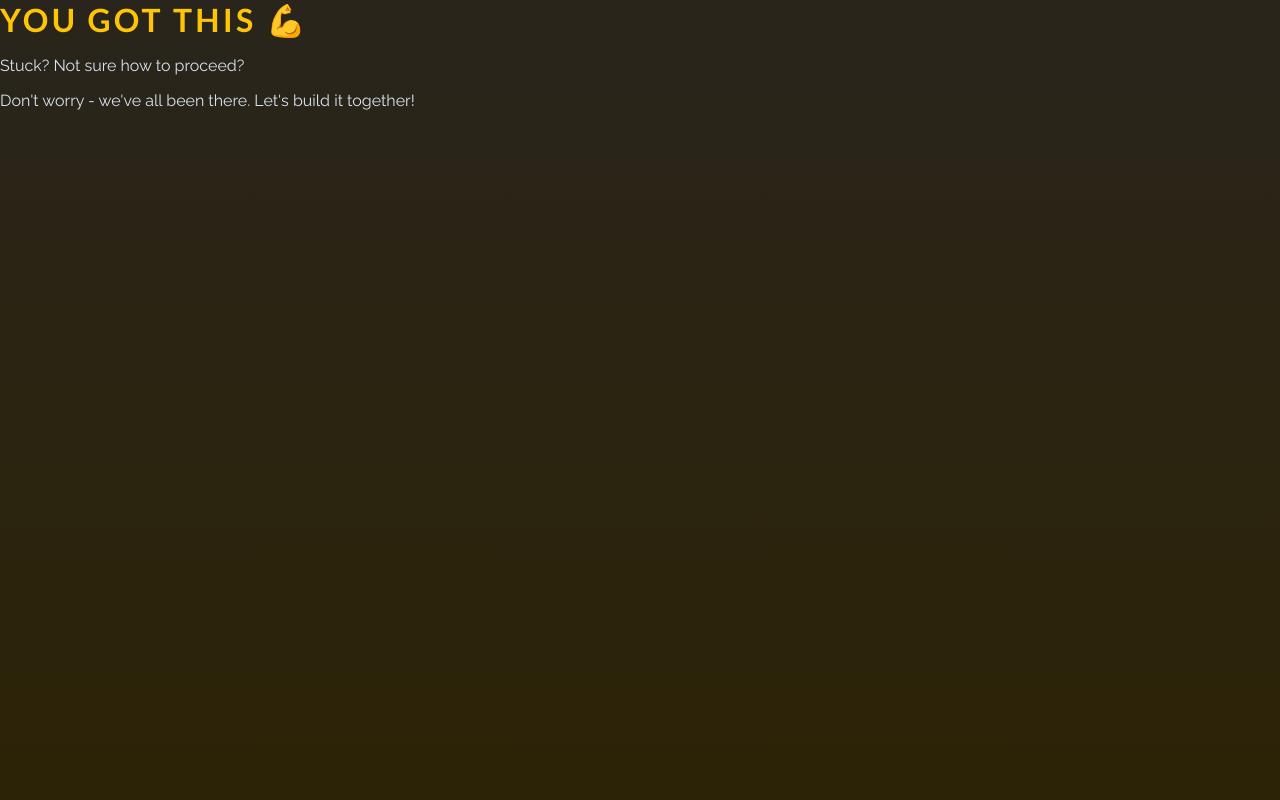
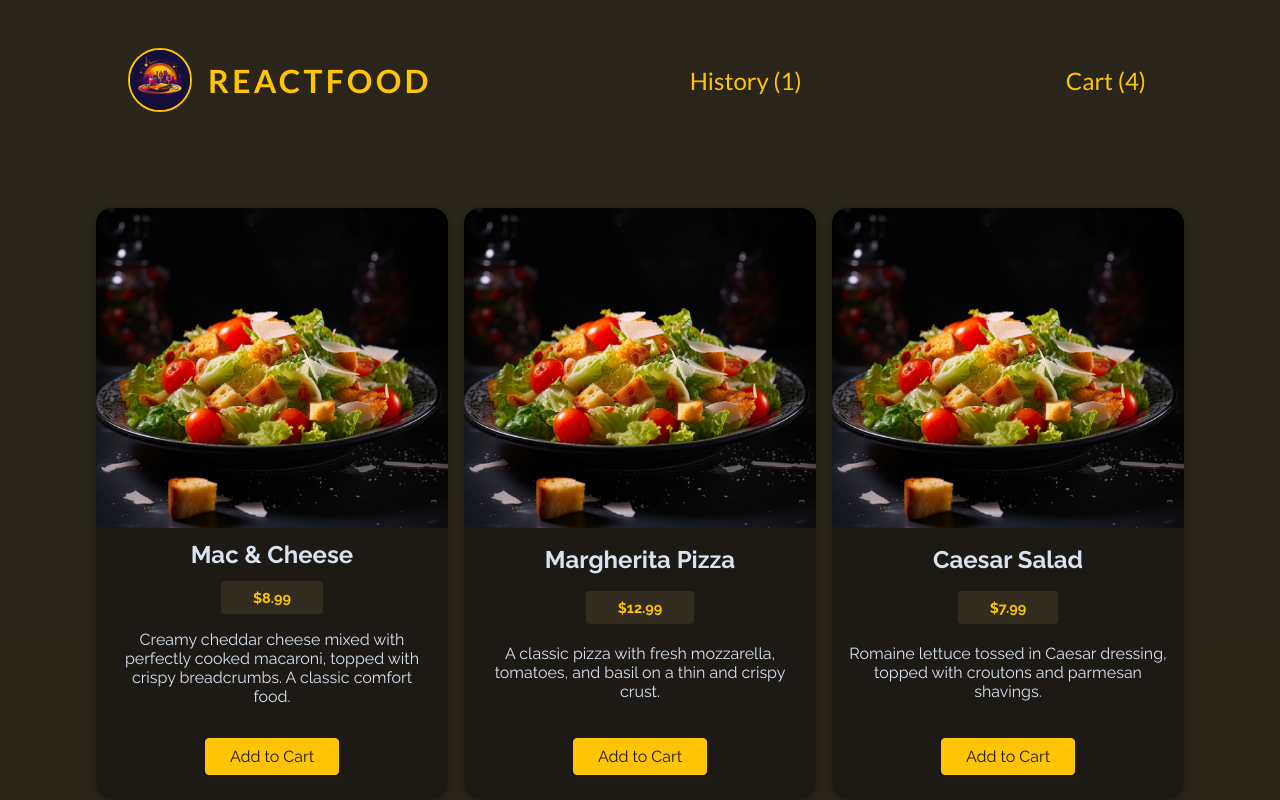
Before and after one commit to elperez365/foodOrderApp, a React (Vite) app: page / in a window 1280 px wide. Shown: the top 800 px of the page. Built offline with nearby package versions, Linux system fonts and the light colour scheme.

Commit message:
init scaffolding html & css

```diff
--- a/src/App.jsx
+++ b/src/App.jsx
@@ -1,9 +1,13 @@
+import Header from "./layout/Header";
+import Meals from "./layout/Meals";
+
 function App() {
   return (
     <>
-      <h1>You got this 💪</h1>
-      <p>Stuck? Not sure how to proceed?</p>
-      <p>Don't worry - we've all been there. Let's build it together!</p>
+      <main>
+        <Header />
+        <Meals />
+      </main>
     </>
   );
 }
--- /dev/null
+++ b/src/appoggio/meals.js
@@ -0,0 +1,162 @@
+export default [
+  {
+    id: "m1",
+    name: "Mac & Cheese",
+    price: "8.99",
+    description:
+      "Creamy cheddar cheese mixed with perfectly cooked macaroni, topped with crispy breadcrumbs. A classic comfort food.",
+    image: "images/mac-and-cheese.jpg",
+  },
+  {
+    id: "m2",
+    name: "Margherita Pizza",
+    price: "12.99",
+    description:
+      "A classic pizza with fresh mozzarella, tomatoes, and basil on a thin and crispy crust.",
+    image: "images/margherita-pizza.jpg",
+  },
+  {
+    id: "m3",
+    name: "Caesar Salad",
+    price: "7.99",
+    description:
+      "Romaine lettuce tossed in Caesar dressing, topped with croutons and parmesan shavings.",
+    image: "images/caesar-salad.jpg",
+  },
+  {
+    id: "m4",
+    name: "Spaghetti Carbonara",
+    price: "10.99",
+    description:
+      "Al dente spaghetti with a creamy sauce made from egg yolk, pecorino cheese, pancetta, and pepper.",
+    image: "images/spaghetti-carbonara.jpg",
+  },
+  {
+    id: "m5",
+    name: "Veggie Burger",
+    price: "9.99",
+    description:
+      "A juicy veggie patty served on a whole grain bun with lettuce, tomato, and a tangy sauce.",
+    image: "images/veggie-burger.jpg",
+  },
+  {
+    id: "m6",
+    name: "Grilled Chicken Sandwich",
+    price: "10.99",
+    description:
+      "Tender grilled chicken breast with avocado, bacon, lettuce, and honey mustard on a toasted bun.",
+    image: "images/grilled-chicken-sandwich.jpg",
+  },
+  {
+    id: "m7",
+    name: "Steak Frites",
+    price: "17.99",
+    description:
+      "Succulent steak cooked to your preference, served with crispy golden fries and herb butter.",
+    image: "images/steak-frites.jpg",
+  },
+  {
+    id: "m8",
+    name: "Sushi Roll Platter",
+    price: "15.99",
+    description:
+      "An assortment of fresh sushi rolls including California, Spicy Tuna, and Eel Avocado.",
+    image: "images/sushi-roll-platter.jpg",
+  },
+  {
+    id: "m9",
+    name: "Chicken Curry",
+    price: "13.99",
+    description:
+      "Tender pieces of chicken simmered in a rich and aromatic curry sauce, served with basmati rice.",
+    image: "images/chicken-curry.jpg",
+  },
+  {
+    id: "m10",
+    name: "Vegan Buddha Bowl",
+    price: "11.99",
+    description:
+      "A hearty bowl filled with quinoa, roasted veggies, avocado, and a tahini dressing.",
+    image: "images/vegan-buddha-bowl.jpg",
+  },
+  {
+    id: "m11",
+    name: "Seafood Paella",
+    price: "19.99",
+    description:
+      "A Spanish delicacy filled with saffron-infused rice, shrimp, mussels, and chorizo.",
+    image: "images/seafood-paella.jpg",
+  },
+  {
+    id: "m12",
+    name: "Pancake Stack",
+    price: "8.99",
+    description:
+      "Fluffy pancakes stacked high, drizzled with maple syrup and topped with fresh berries.",
+    image: "images/pancake-stack.jpg",
+  },
+  {
+    id: "m13",
+    name: "Miso Ramen",
+    price: "12.99",
+    description:
+      "A warming bowl of ramen with miso broth, tender pork, soft-boiled egg, and green onions.",
+    image: "images/miso-ramen.jpg",
+  },
+  {
+    id: "m14",
+    name: "Beef Tacos",
+    price: "9.99",
+    description:
+      "Three soft tortillas filled with seasoned beef, fresh salsa, cheese, and sour cream.",
+    image: "images/beef-tacos.jpg",
+  },
+  {
+    id: "m15",
+    name: "Chocolate Brownie",
+    price: "5.99",
+    description:
+      "A rich and fudgy brownie, topped with a scoop of vanilla ice cream and chocolate sauce.",
+    image: "images/chocolate-brownie.jpg",
+  },
+  {
+    id: "m16",
+    name: "Lobster Bisque",
+    price: "14.99",
+    description:
+      "A creamy soup made from lobster stock, aromatic vegetables, and a touch of brandy.",
+    image: "images/lobster-bisque.jpg",
+  },
+  {
+    id: "m17",
+    name: "Mushroom Risotto",
+    price: "13.99",
+    description:
+      "Creamy Arborio rice cooked with a medley of wild mushrooms and finished with parmesan.",
+    image: "images/mushroom-risotto.jpg",
+  },
+  {
+    id: "m18",
+    name: "Eggplant Parmesan",
+    price: "11.99",
+    description:
+      "Layers of breaded eggplant, marinara sauce, and melted mozzarella and parmesan cheeses.",
+    image: "images/eggplant-parmesan.jpg",
+  },
+  {
+    id: "m19",
+    name: "Lemon Cheesecake",
+    price: "6.99",
+    description:
+      "A creamy cheesecake with a tangy lemon flavor, served on a crumbly biscuit base.",
+    image: "images/lemon-cheesecake.jpg",
+  },
+  {
+    id: "m20",
+    name: "Falafel Wrap",
+    price: "8.99",
+    description:
+      "Crispy falafels wrapped in a warm pita with lettuce, tomatoes, and a tahini sauce.",
+    image: "images/falafel-wrap.jpg",
+  },
+];
--- /dev/null
+++ b/src/components/CartItem.jsx
@@ -0,0 +1,21 @@
+const defaultItem = {
+  id: "1",
+  name: "ProductName",
+  price: 8.99,
+  quantity: 1,
+};
+
+export default function CartItem({ item = defaultItem }) {
+  return (
+    <li className="cart-item">
+      <p>
+        {item.name} - {item.quantity} x ${item.price}
+      </p>
+      <div className="cart-item-actions">
+        <button>-</button>
+        <span>{item.quantity}</span>
+        <button>+</button>
+      </div>
+    </li>
+  );
+}
--- /dev/null
+++ b/src/components/MealCard.jsx
@@ -0,0 +1,20 @@
+import Button from "../reusable/Button";
+
+export default function MealCard({ title, price, description, image }) {
+  return (
+    <section className="meal-item">
+      <article>
+        <img src={image} alt={title} />
+        <h3>{title}</h3>
+        <div>
+          <span className="meal-item-price">${price}</span>
+        </div>
+
+        <p className="meal-item-description">{description}</p>
+        <p className="meal-item-actions">
+          <Button>Add to Cart</Button>
+        </p>
+      </article>
+    </section>
+  );
+}
--- /dev/null
+++ b/src/layout/Cart.jsx
@@ -0,0 +1,24 @@
+import CartItem from "../components/CartItem";
+import Modal from "../modals/Modal";
+import Button from "../reusable/Button";
+
+export default function Cart({ isOpen, onClose }) {
+  return (
+    <Modal isOpen={isOpen} onClose={onClose}>
+      <h2>Your Cart</h2>
+      <ul>
+        <CartItem />
+        <CartItem />
+        <CartItem />
+        <CartItem />
+      </ul>
+      <p className="cart-total">Total: $35.96</p>
+      <div className="modal-actions">
+        <Button className="text-button" onClick={() => onClose()}>
+          Close
+        </Button>
+        <Button>Go to Checkout</Button>
+      </div>
+    </Modal>
+  );
+}
--- /dev/null
+++ b/src/layout/Header.jsx
@@ -0,0 +1,44 @@
+import { useState } from "react";
+import logo from "../assets/logo.jpg";
+
+import Button from "../reusable/Button";
+import Cart from "./Cart";
+import History from "./History";
+
+export default function Header() {
+  const [isOpen, setIsOpen] = useState({ cart: false, history: false });
+
+  const handleOpen = (modalName, action) => {
+    const actions = {
+      OPEN: true,
+      CLOSE: false,
+    };
+    setIsOpen((prev) => ({ ...prev, [modalName]: actions[action] }));
+  };
+
+  return (
+    <header id="main-header">
+      <div id="title">
+        <img src={logo} alt="" />
+        <h1>REACTFOOD</h1>
+      </div>
+      <Button
+        className="text-button"
+        onClick={() => handleOpen("history", "OPEN")}
+      >
+        History (1)
+      </Button>
+      <History
+        isOpen={isOpen.history}
+        onClose={() => handleOpen("history", "CLOSE")}
+      />
+      <Button
+        className="text-button"
+        onClick={() => handleOpen("cart", "OPEN")}
+      >
+        Cart (4)
+      </Button>
+      <Cart isOpen={isOpen.cart} onClose={() => handleOpen("cart", "CLOSE")} />
+    </header>
+  );
+}
--- /dev/null
+++ b/src/layout/History.jsx
@@ -0,0 +1,12 @@
+import Modal from "../modals/Modal";
+import Button from "../reusable/Button";
+
+export default function History({ isOpen, onClose }) {
+  return (
+    <Modal isOpen={isOpen} onClose={onClose}>
+      <h2>Modal</h2>
+      <p>Modal content</p>
+      <Button className="text-button">Close</Button>
+    </Modal>
+  );
+}
--- /dev/null
+++ b/src/layout/Meals.jsx
@@ -0,0 +1,20 @@
+import imgAppoggio from "../appoggio/caesar-salad.jpg";
+import MealCard from "../components/MealCard";
+import ArrayAppoggio from "../appoggio/meals.js";
+
+export default function Meals() {
+  return (
+    <div id="meals">
+      {ArrayAppoggio.map((meal) => (
+        <MealCard
+          key={meal.id}
+          id={meal.id}
+          title={meal.name}
+          price={meal.price}
+          description={meal.description}
+          image={imgAppoggio}
+        />
+      ))}
+    </div>
+  );
+}
--- /dev/null
+++ b/src/modals/Modal.jsx
@@ -0,0 +1,22 @@
+import { useEffect, useRef } from "react";
+import { createPortal } from "react-dom";
+
+function Modal({ children, className = "modal", isOpen, onClose }) {
+  const modalref = useRef(null);
+  useEffect(() => {
+    if (isOpen) {
+      modalref.current.showModal();
+    } else {
+      modalref.current.close();
+    }
+  }, [isOpen]);
+
+  return createPortal(
+    <dialog ref={modalref} className={className} onClose={onClose}>
+      {children}
+    </dialog>,
+    document.body
+  );
+}
+
+export default Modal;
--- /dev/null
+++ b/src/reusable/Button.jsx
@@ -0,0 +1,7 @@
+export default function Button({ children, className = "button", ...props }) {
+  return (
+    <button className={className} {...props}>
+      {children}
+    </button>
+  );
+}
```
Also changed, not shown: src/appoggio/caesar-salad.jpg (added), src/layout/Checkout.jsx (added), src/reusable/Input.jsx (added), 1 other file (tests, documents, lock files or other folders).
